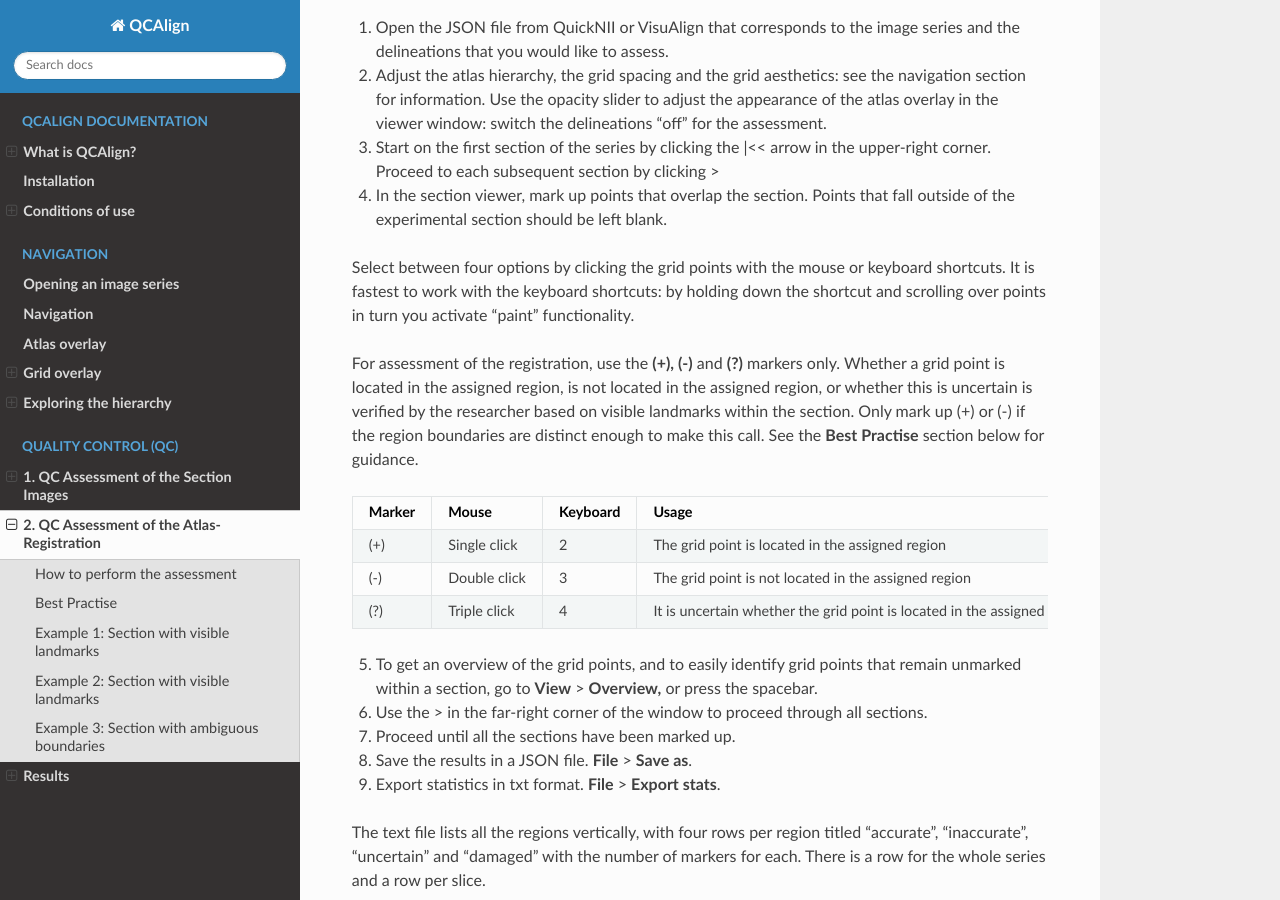
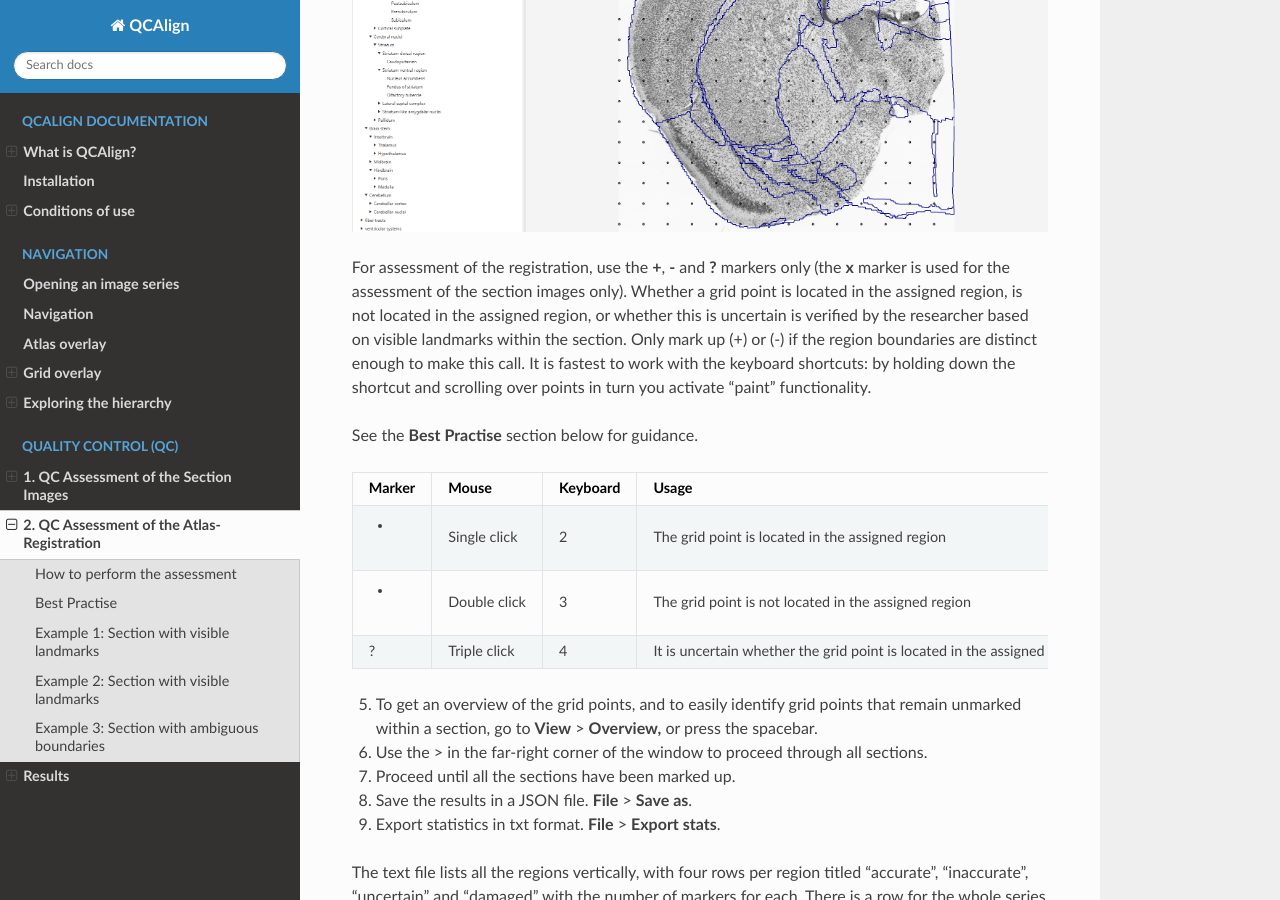
Before and after one commit to Neural-Systems-at-UIO/QCAlign, a Sphinx documentation site: the page built from docs/QCatlasmaps.rst, in a window 1280 px wide and 900 px high, scrolled down 633 px. Built offline with Sphinx 7.4.7 and the Read the Docs theme 2.0.0, drawn with Linux system fonts in a browser that asks for light colours.

Commit message:
Update QCatlasmaps.rst

```diff
--- a/docs/QCatlasmaps.rst
+++ b/docs/QCatlasmaps.rst
@@ -3,7 +3,6 @@
 
 How to perform the assessment
 ------------------------------
-.. image:: vertopal_cbedec83746b4aa08b3d6abec4c06604/media/image16.PNG
 
 1. Open the JSON file from QuickNII or VisuAlign that corresponds to the image series and the delineations that you would like to assess.
 
@@ -13,24 +12,26 @@ How to perform the assessment
 
 4. In the section viewer, mark up points that overlap the section. Points that fall outside of the experimental section should be left blank.
 
-Select between four options by clicking the grid points with the mouse or keyboard shortcuts. It is fastest to work with the keyboard shortcuts: by holding down the shortcut and scrolling over points in turn you activate “paint” functionality.
+.. image:: vertopal_cbedec83746b4aa08b3d6abec4c06604/media/image16.PNG
 
-For assessment of the registration, use the **(+), (-)** and **(?)** markers only. Whether a grid point is located in the assigned region, is not located in the assigned region, or whether this is uncertain is verified by the researcher based on visible landmarks within the section. Only mark up (+) or (-) if the region boundaries are distinct enough to make this call. See the **Best Practise** section below for guidance.
+For assessment of the registration, use the **+**, **-** and **?** markers only (the **x** marker is used for the assessment of the section images only). Whether a grid point is located in the assigned region, is not located in the assigned region, or whether this is uncertain is verified by the researcher based on visible landmarks within the section. Only mark up (+) or (-) if the region boundaries are distinct enough to make this call. It is fastest to work with the keyboard shortcuts: by holding down the shortcut and scrolling over points in turn you activate “paint” functionality.
+
+See the **Best Practise** section below for guidance.
 
 +------------+--------------+-------------------+-------------------+
 | **Marker** | **Mouse**    | **Keyboard**      | **Usage**         |
 |            |              |                   |                   |
 +============+==============+===================+===================+
-| (+)        | Single click | 2                 | The grid point    |
+|  +         | Single click | 2                 | The grid point    |
 |            |              |                   | is located in the |
 |            |              |                   | assigned region   |
 +------------+--------------+-------------------+-------------------+
-| (-)        | Double click | 3                 | The grid point    |
+|  -         | Double click | 3                 | The grid point    |
 |            |              |                   | is not located    |
 |            |              |                   | in the assigned   |
 |            |              |                   | region            |
 +------------+--------------+-------------------+-------------------+
-| (?)        | Triple click | 4                 | It is uncertain   |
+|  ?         | Triple click | 4                 | It is uncertain   |
 |            |              |                   | whether the grid  |
 |            |              |                   | point is located  |
 |            |              |                   | in the assigned   |
```
